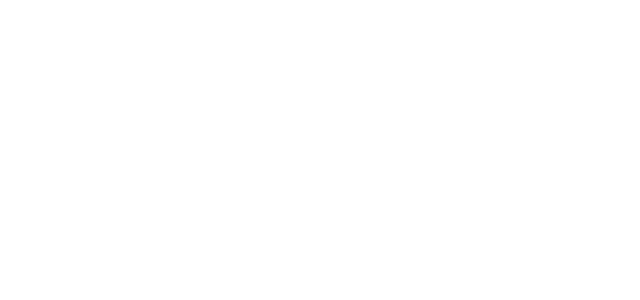
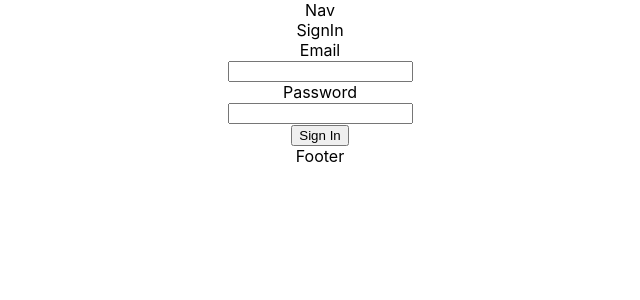
Before and after one commit to sitap1312/full-stack-todo-auth, a React (Create React App) app in the folder client/: page /sign-in in a window 1280 px wide. Shown: the top 300 px of the page, without its empty margins (320-960 px from the left). Built offline with nearby package versions, Linux system fonts and the light colour scheme.

Commit message:
added sign in and history

```diff
--- a/client/src/App.js
+++ b/client/src/App.js
@@ -1,21 +1,27 @@
+import { useState, useEffect } from "react";
 import "./App.css";
 import { Route } from "react-router-dom";
 import Home from "./views/Home/Home";
 import SignUp from "./views/SignUp/SignUp";
+import SignIn from "./views/SignIn/SignIn";
 
 function App() {
+  const [user, setUser] = useState(null);
   return (
     <div className="App">
       {/* route all todos */}
       <Route exact path="/">
-        <Home />
+        <Home user={user} />
       </Route>
       {/* route a single todo */}
       {/* route create todo */}
-      {/* route login */}
-      {/* route sign-up */}
+      {/* route sign in */}
+      <Route path="/sign-in">
+        <SignIn setUser={setUser} user={user} />
+      </Route>
+      {/* route sign up */}
       <Route path="/sign-up">
-        <SignUp />
+        <SignUp setUser={setUser} user={user} />
       </Route>
     </div>
   );
--- a/client/src/components/Layout/Layout.jsx
+++ b/client/src/components/Layout/Layout.jsx
@@ -5,7 +5,7 @@ import Footer from "../Footer/Footer";
 export default function Layout(props) {
   return (
     <div>
-      <Navbar />
+      <Navbar user={props.user} />
       <div>{props.children}</div>
       <Footer />
     </div>
--- a/client/src/components/Navbar/Navbar.jsx
+++ b/client/src/components/Navbar/Navbar.jsx
@@ -1,5 +1,5 @@
 import React from "react";
 
-export default function Nav() {
-  return <div>Nav</div>;
+export default function Nav(props) {
+  return <div>Nav {props.user?.username}</div>;
 }
--- a/client/src/views/SignIn/SignIn.jsx
+++ b/client/src/views/SignIn/SignIn.jsx
@@ -0,0 +1,52 @@
+import { useState } from "react";
+import { signIn } from "../../services/users";
+import Layout from "../../components/Layout/Layout";
+import { useHistory } from "react-router-dom";
+
+export default function SignIn(props) {
+  const [input, setInput] = useState({ email: "", password: "" });
+  const { setUser } = props;
+  const history = useHistory();
+
+  const handleSubmit = async (e) => {
+    e.preventDefault();
+    const user = await signIn(input);
+    console.log(user);
+    setUser(user);
+    history.push("/");
+  };
+
+  const handleInput = (e) => {
+    const { id, value } = e.target;
+    setInput((prevInput) => ({
+      ...prevInput,
+      [id]: value,
+    }));
+  };
+  return (
+    <Layout>
+      SignIn
+      <form onSubmit={handleSubmit}>
+        <label>Email</label>
+        <br />
+        <input
+          id="email"
+          type="email"
+          value={input.email}
+          onChange={handleInput}
+        />
+        <br />
+        <label>Password</label>
+        <br />
+        <input
+          id="password"
+          type="password"
+          value={input.password}
+          onChange={handleInput}
+        />
+        <br />
+        <button>Sign In</button>
+      </form>
+    </Layout>
+  );
+}
--- a/client/src/views/SignUp/SignUp.jsx
+++ b/client/src/views/SignUp/SignUp.jsx
@@ -1,13 +1,19 @@
 import { useState } from "react";
 import { signUp } from "../../services/users";
+import Layout from "../../components/Layout/Layout";
+import { useHistory } from "react-router-dom";
 
-export default function SignUp() {
+export default function SignUp(props) {
   const [input, setInput] = useState({ username: "", email: "", password: "" });
+  // const { setUser } = props;
+  const history = useHistory();
 
   const handleSubmit = async (e) => {
     e.preventDefault();
     const user = await signUp(input);
     console.log(user);
+    props.setUser(user);
+    history.push("/");
   };
 
   const handleInput = (e) => {
@@ -18,7 +24,7 @@ export default function SignUp() {
     }));
   };
   return (
-    <div>
+    <Layout>
       SignUp
       <form onSubmit={handleSubmit}>
         <label>Username</label>
@@ -50,6 +56,6 @@ export default function SignUp() {
         <br />
         <button>Sign Up</button>
       </form>
-    </div>
+    </Layout>
   );
 }
```
